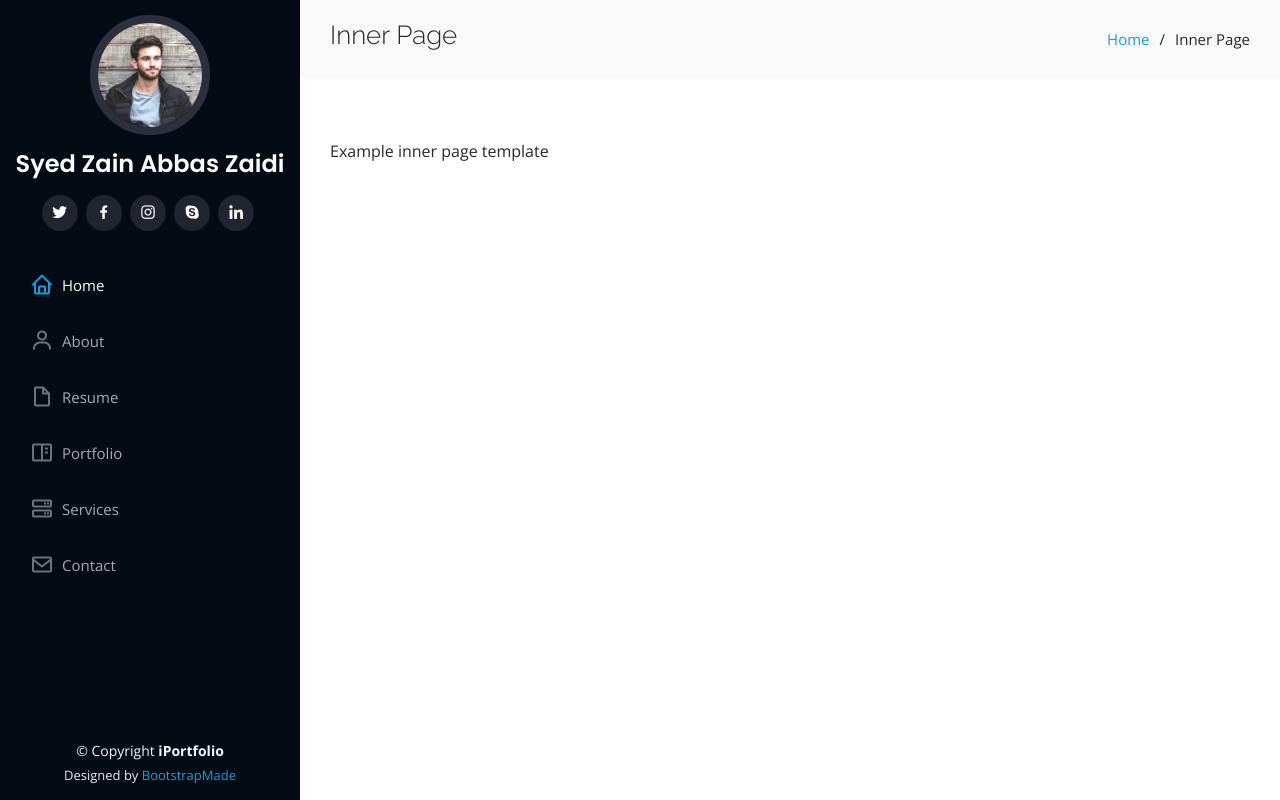
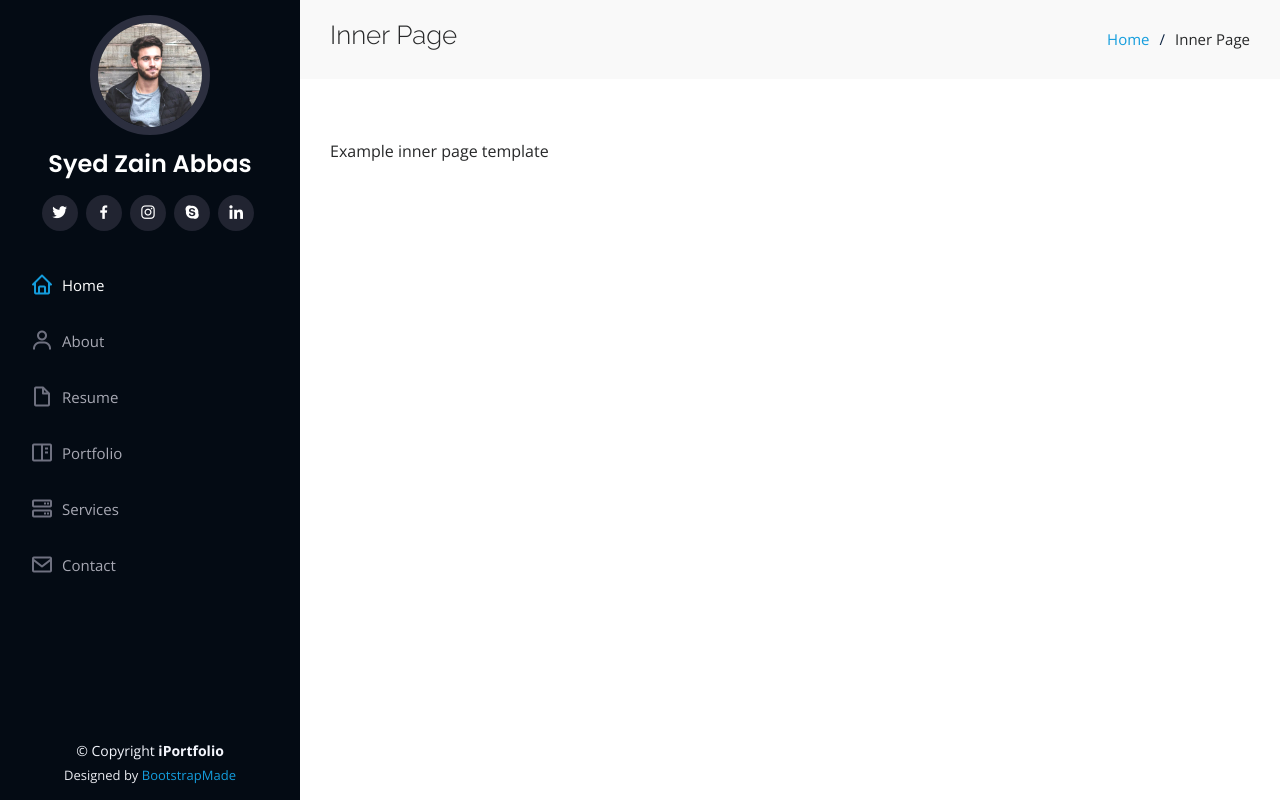
Before and after one commit to imsyedzain/portfolio, a plain HTML site: page inner-page.html in a window 1280 px wide. Drawn offline with nearby package versions, Linux system fonts and the light colour scheme.

Commit message:
fix name

```diff
--- a/inner-page.html
+++ b/inner-page.html
@@ -47,7 +47,7 @@
 
       <div class="profile">
         <img src="assets/img/profile-img.jpg" alt="" class="img-fluid rounded-circle">
-        <h1 class="text-light"><a href="index.html">Syed Zain Abbas Zaidi</a></h1>
+        <h1 class="text-light"><a href="index.html">Syed Zain Abbas</a></h1>
         <div class="social-links mt-3 text-center">
           <a href="#" class="twitter"><i class="bx bxl-twitter"></i></a>
           <a href="#" class="facebook"><i class="bx bxl-facebook"></i></a>
```
Also changed, not shown: index.html (+2 -2 lines), portfolio-details.html (+1 -1 lines).
